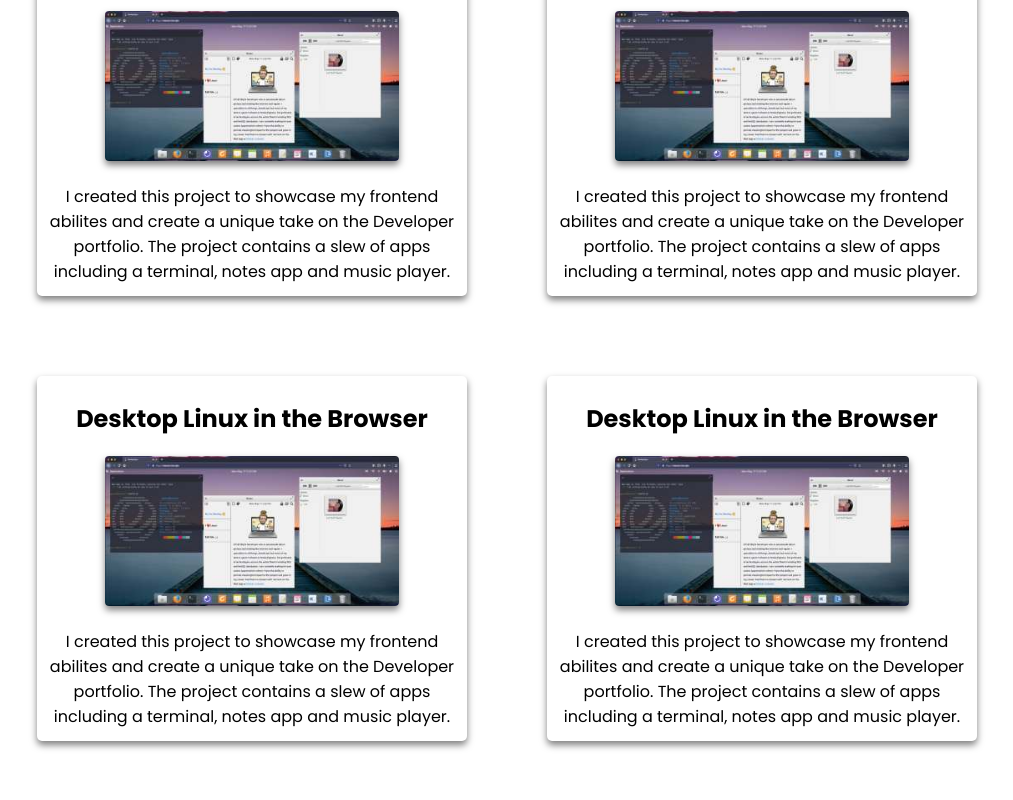
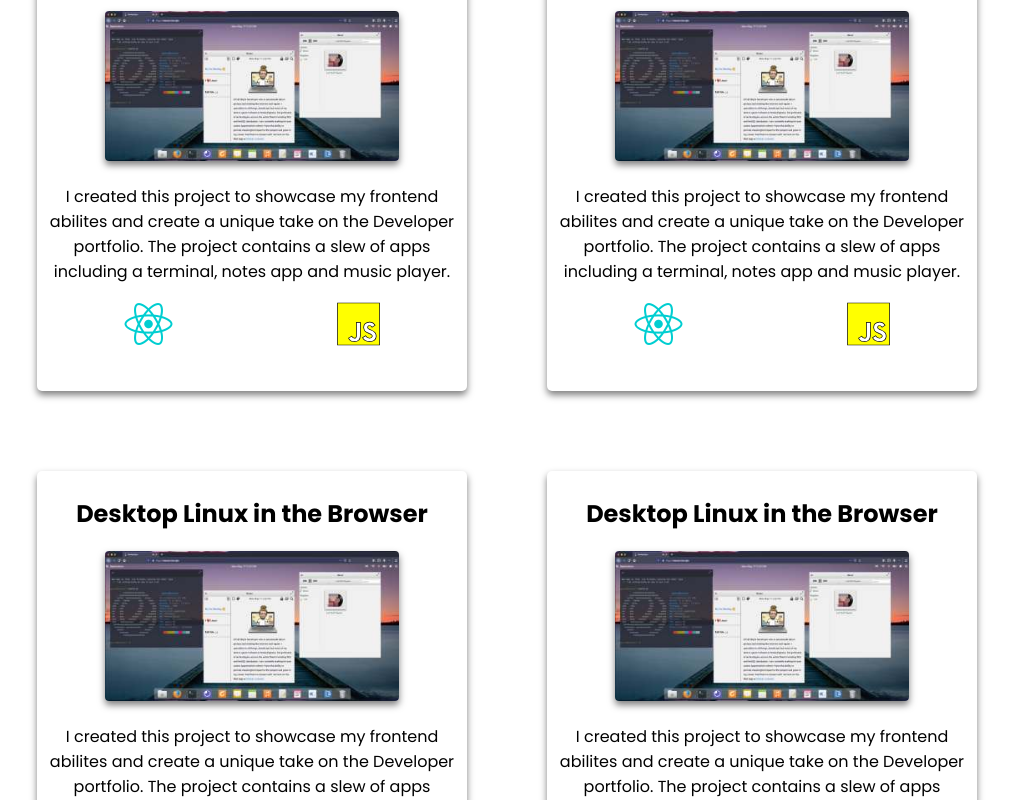
Before and after one commit to Wesley-Ryan/WesleyPortfolio, a React (Create React App) app: page / in a window 1280 px wide. Shown: the part 1044-1844 px from the top of the page, without its empty margins (133-1146 px from the left). Built offline with nearby package versions, Linux system fonts and the light colour scheme.

Commit message:
Added font to cards

```diff
--- a/src/App.css
+++ b/src/App.css
@@ -251,7 +251,7 @@ button {
 
 .card {
   width: 420px;
-  height: 355px;
+  height: 450px;
   padding: 5px;
   margin: 40px 40px 40px 40px;
   border-radius: 5px;
@@ -259,6 +259,12 @@ button {
 
 .card img {
   border-radius: 4px;
+}
+
+.card footer {
+  font-size: 3rem;
+  display: flex;
+  justify-content: space-around;
 }
 /* Designs */
 #shadow {
--- a/src/components/Card.js
+++ b/src/components/Card.js
@@ -12,6 +12,22 @@ const Card = (props) => {
       <h2>{props.title}</h2>
       <img src={props.img} alt="project_image" height="150px" id="shadow-Lg" />
       <p>{props.desc}</p>
+      <footer>
+        <i
+          className="fab fa-react"
+          style={{
+            color: `#00ced1`,
+          }}
+        ></i>
+        <i
+          className="fab fa-js"
+          style={{
+            color: `#ffff00`,
+            WebkitTextStrokeWidth: `.7px`,
+            WebkitTextStrokeColor: `black`,
+          }}
+        ></i>
+      </footer>
     </div>
   );
 };
```
